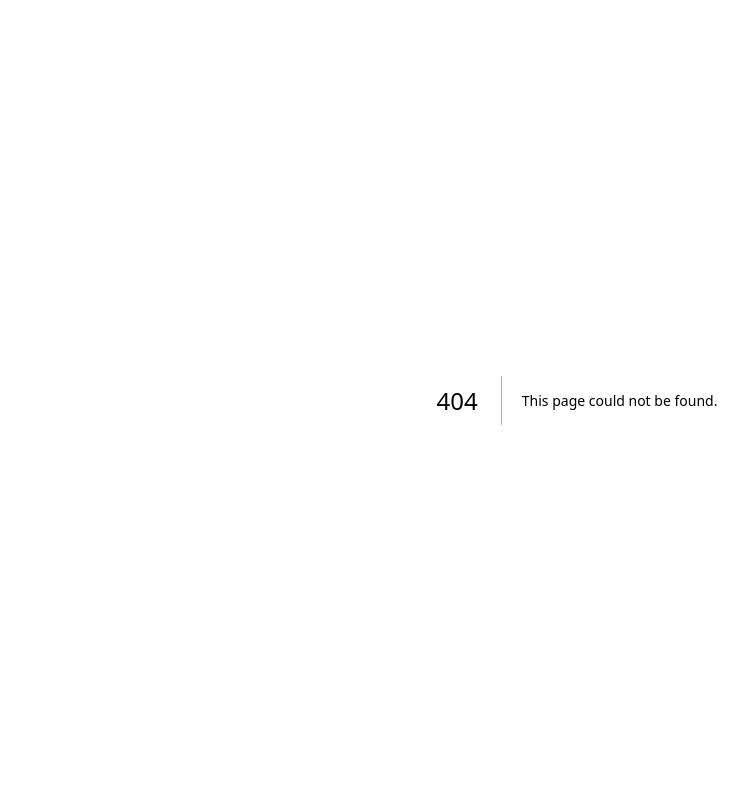
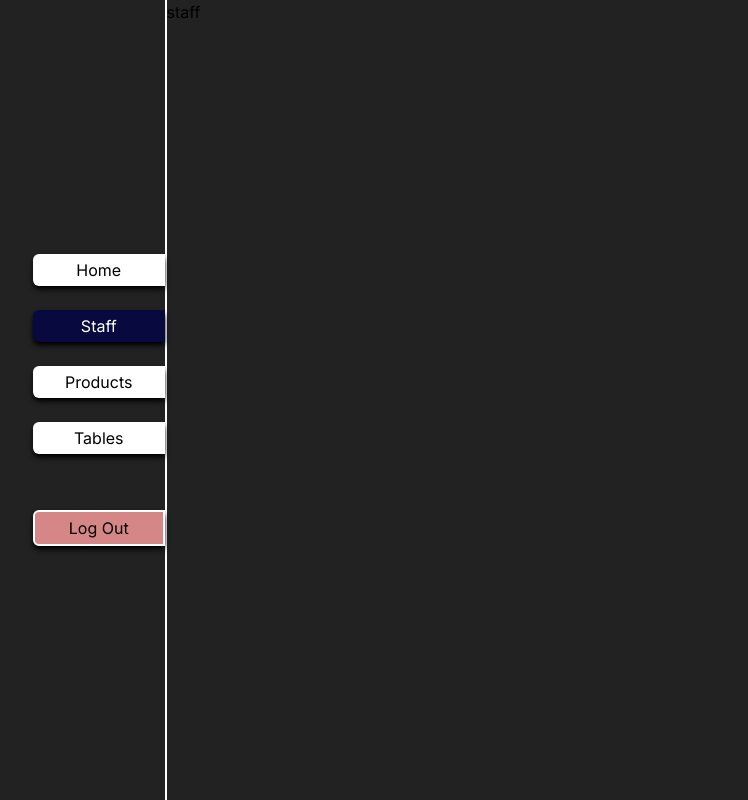
Before and after one commit to SuatDauti/table-track, a Next.js app: page /adminPanel/staffAdmin in a window 1280 px wide. Before the commit this address had no page. Shown: the whole page, without its empty margins (63-811 px from the left). Built offline with nearby package versions, Linux system fonts and the light colour scheme.

Commit message:
Admin Panel
Secured subsequent paths,
Admin Panel navbar
Admin Panel Subpages

```diff
--- /dev/null
+++ b/app/adminPanel/layout.tsx
@@ -0,0 +1,28 @@
+// import "../../app/";
+import type { Metadata } from "next";
+import { Inter } from "next/font/google";
+import AdminNavbar from "../components/adminPanel/adminNavbar";
+
+const inter = Inter({ subsets: ["latin"] });
+
+export const metadata: Metadata = {
+  title: "Table-Track",
+  // description: "Generated by create next app",
+};
+
+export default function AdminLayout({
+  children,
+}: {
+  children: React.ReactNode;
+}) {
+  return (
+    <html lang="en">
+      <body className={inter.className}>
+        <div className="flex">
+          <AdminNavbar />
+          {children}
+        </div>
+      </body>
+    </html>
+  );
+}
--- a/app/adminPanel/page.tsx
+++ b/app/adminPanel/page.tsx
@@ -1,14 +1,9 @@
 "use client";
-
-import { signOut } from "next-auth/react";
-
-import ButtonReject from "../components_global/buttons/ButtonReject";
 
 export default function AdminPanel() {
   return (
-    <>
+    <div className=" overflow-y-scroll w-full">
       <h1 className="text-white text-5xl">Admin Panel</h1>
-      <ButtonReject onClick={() => signOut()}>Log Out</ButtonReject>
-    </>
+    </div>
   );
 }
--- /dev/null
+++ b/app/adminPanel/productsAdmin/page.tsx
@@ -0,0 +1,3 @@
+export default function productsAdmin() {
+  return <p>admin products</p>;
+}
--- /dev/null
+++ b/app/adminPanel/staffAdmin/page.tsx
@@ -0,0 +1,3 @@
+export default function StaffAdmin() {
+  return <>staff</>;
+}
--- /dev/null
+++ b/app/adminPanel/tablesAdmin/page.tsx
@@ -0,0 +1,3 @@
+export default function TablesAdmin() {
+  return <p>Tables</p>;
+}
--- /dev/null
+++ b/app/components/adminPanel/LinkButtonAdmin.tsx
@@ -0,0 +1,28 @@
+import { ButtonHTMLAttributes, ReactNode } from "react";
+import { twMerge } from "tailwind-merge";
+
+//Change interface name when creating other buttons
+
+interface LinkButtonAdmin extends ButtonHTMLAttributes<HTMLButtonElement> {
+  children: ReactNode;
+}
+
+export default function LinkButtonAdmin({
+  children,
+  className,
+  ...props
+}: LinkButtonAdmin) {
+  return (
+    <>
+      <button
+        className={twMerge(
+          "bg-white px-8 py-1 w-full text-center hover:bg-highlight hover:text-white ease-in-out duration-300 rounded-l-md shadow-md shadow-[#000000]",
+          className
+        )}
+        {...props}
+      >
+        {children}
+      </button>
+    </>
+  );
+}
--- /dev/null
+++ b/app/components/adminPanel/adminNavbar.tsx
@@ -0,0 +1,79 @@
+"use client";
+
+import { signOut } from "next-auth/react";
+import ButtonReject from "@/app/components_global/buttons/ButtonReject";
+import Link from "next/link";
+import LinkButtonAdmin from "./LinkButtonAdmin";
+import { usePathname } from "next/navigation";
+
+export default function AdminNavbar() {
+  const pathname = usePathname();
+  return (
+    <>
+      <div className="flex h-screen items-center border-r-2 border-white">
+        <ul className="flex flex-col gap-6 pl-24">
+          <li>
+            <Link href={"/adminPanel"} passHref>
+              <LinkButtonAdmin
+                className={
+                  pathname === "/adminPanel"
+                    ? "bg-blueProd text-white hover:bg-blueProd"
+                    : ""
+                }
+              >
+                Home
+              </LinkButtonAdmin>
+            </Link>
+          </li>
+          <li>
+            <Link href={"/adminPanel/staffAdmin"} passHref>
+              <LinkButtonAdmin
+                className={
+                  pathname === "/adminPanel/staffAdmin"
+                    ? "bg-blueProd text-white hover:bg-blueProd"
+                    : ""
+                }
+              >
+                Staff
+              </LinkButtonAdmin>
+            </Link>
+          </li>
+          <li>
+            <Link href={"/adminPanel/productsAdmin"} passHref>
+              <LinkButtonAdmin
+                className={
+                  pathname === "/adminPanel/productsAdmin"
+                    ? "bg-blueProd text-white hover:bg-blueProd"
+                    : ""
+                }
+              >
+                Products
+              </LinkButtonAdmin>
+            </Link>
+          </li>
+          <li>
+            <Link href={"/adminPanel/tablesAdmin"} passHref>
+              <LinkButtonAdmin
+                className={
+                  pathname === "/adminPanel/tablesAdmin"
+                    ? "bg-blueProd text-white hover:bg-blueProd"
+                    : ""
+                }
+              >
+                Tables
+              </LinkButtonAdmin>
+            </Link>
+          </li>
+          <li>
+            <ButtonReject
+              onClick={() => signOut({ callbackUrl: "/" })}
+              className="rounded-r-none px-8 py-1 w-full border-white mt-8"
+            >
+              Log Out
+            </ButtonReject>
+          </li>
+        </ul>
+      </div>
+    </>
+  );
+}
--- a/middleware.js
+++ b/middleware.js
@@ -1,3 +1,3 @@
 export { default } from "next-auth/middleware";
 
-export const config = { matcher: ["/adminPanel"] };
+export const config = { matcher: ["/adminPanel/:path*"] };
```
Also changed, not shown: tsconfig.json (+7 -1 lines).
